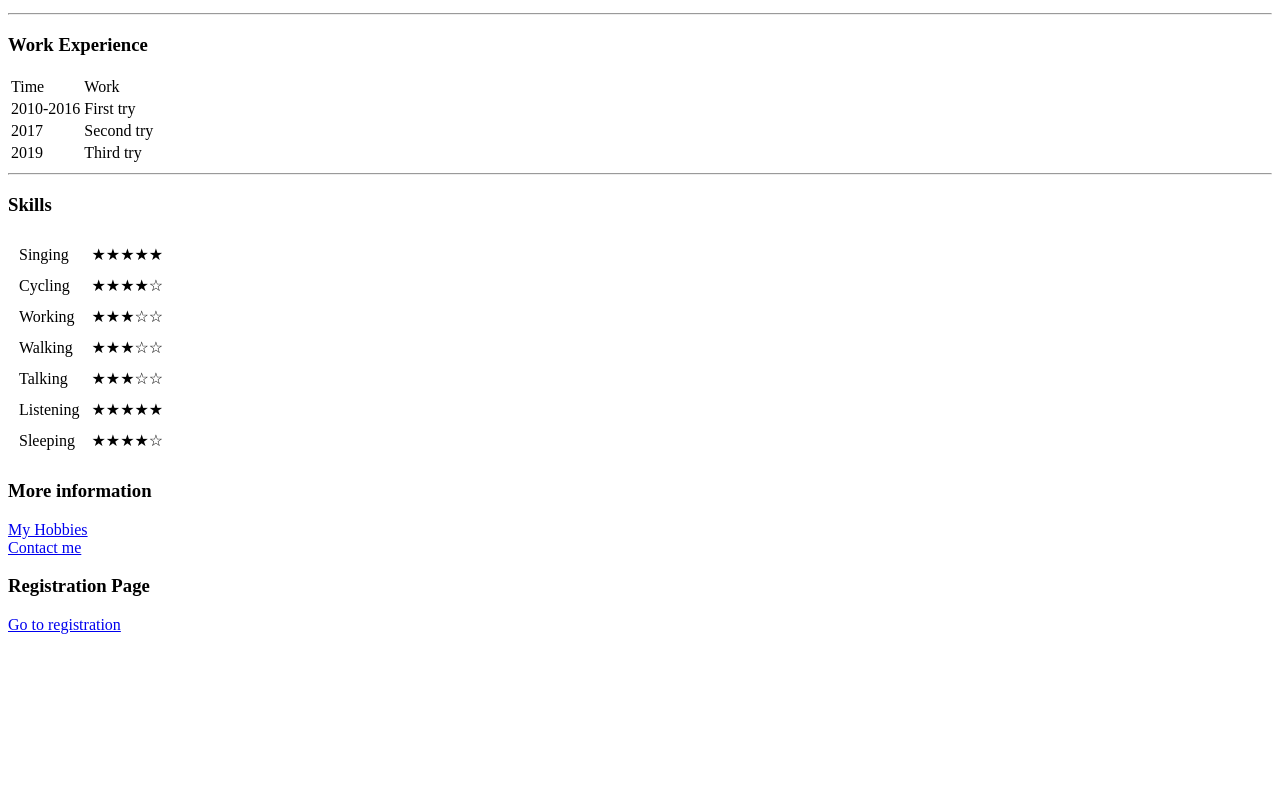
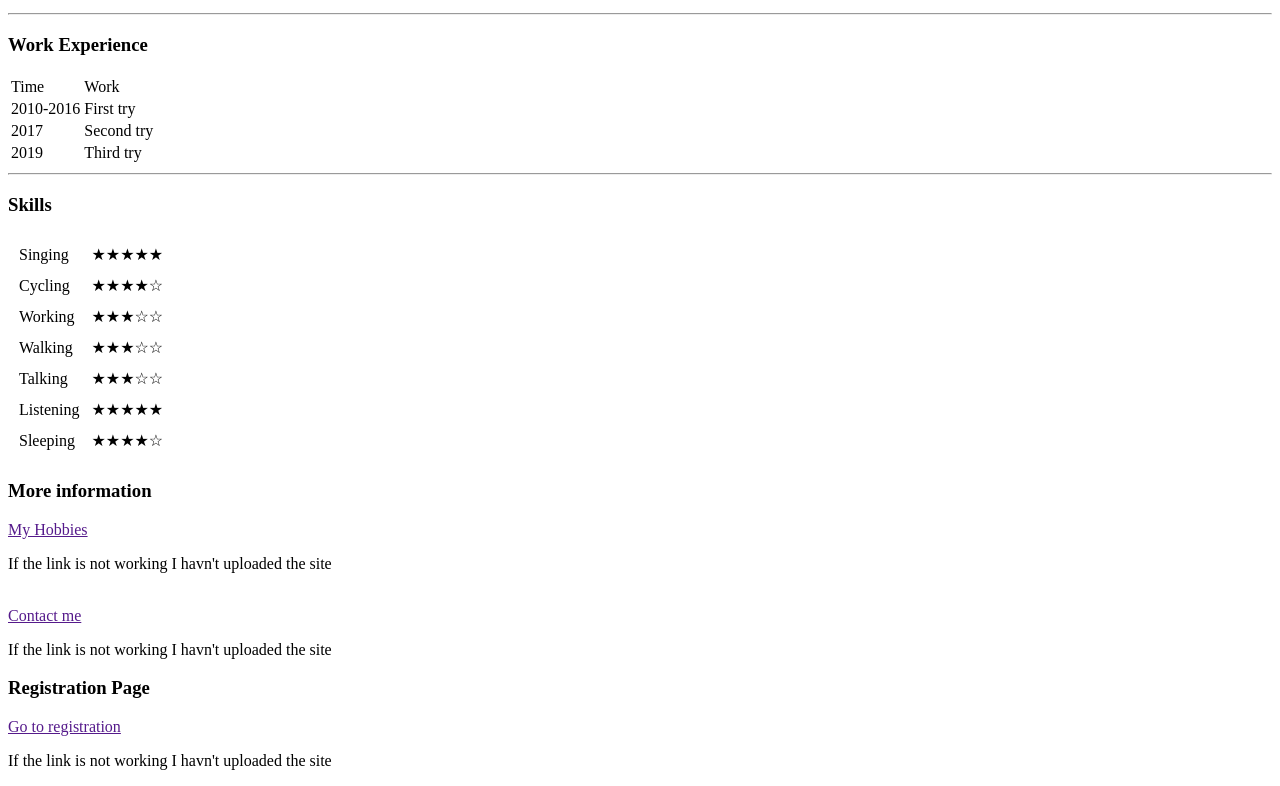
Before and after one commit to matsundb/cv, a plain HTML site: page index.html in a window 1280 px wide. Shown: the part 426-1212 px from the top of the page. Before the commit the page ends 1068 px from the top, so only its background shows below. Drawn offline with Linux system fonts and the light colour scheme.

Commit message:
Add files via upload

```diff
--- a/index.html
+++ b/index.html
@@ -79,12 +79,12 @@
   </table>
 
   <h3>More information</h3>
-  <a href="C:\Users\sedggg\.atom\Web Developement\HTML - Personal Site\hobbies.html" alt="Not uploaded site" >My Hobbies</a>
+  <a href="">My Hobbies</a> <p>If the link is not working I havn't uploaded the site</p>
   <br>
-  <a href="C:\Users\sedggg\.atom\Web Developement\HTML - Personal Site\Contact.html" alt="Not uploaded site">Contact me</a>
+  <a href="">Contact me</a> <p>If the link is not working I havn't uploaded the site</p>
 
   <h3>Registration Page</h3>
-  <a href="C:\Users\sedggg\.atom\Web Developement\HTML - Personal Site\Forms.html" alt="Not uploaded site">Go to registration</a>
+  <a href="">Go to registration</a> <p>If the link is not working I havn't uploaded the site</p>
 </body>
 
 </html>
```
